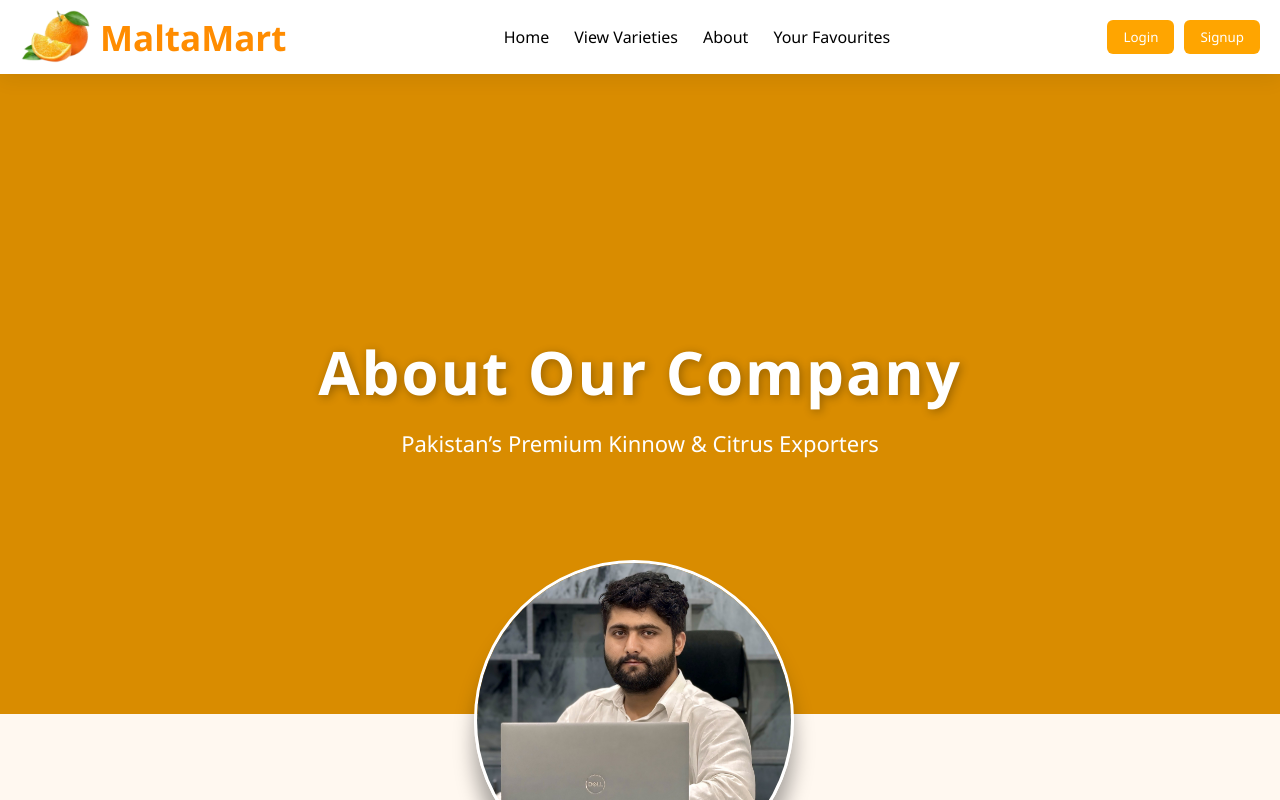
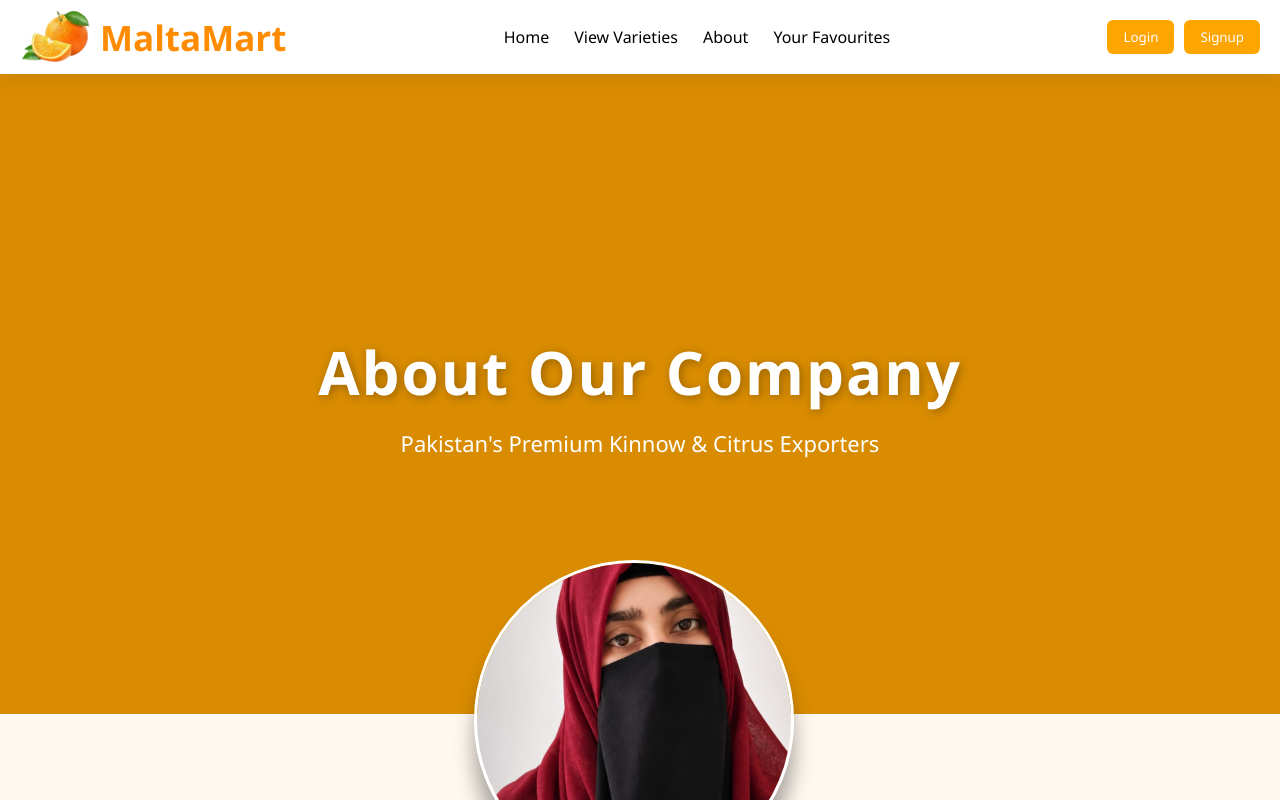
Before and after one commit to mgulabyar/maltamart-frontend, a React (Create React App) app: page /about in a window 1280 px wide. Shown: the top 800 px of the page. Built offline with nearby package versions, Linux system fonts and the light colour scheme.

Commit message:
style: refine dashboard grid layout and typography consistency

```diff
--- a/src/pages/About/About.jsx
+++ b/src/pages/About/About.jsx
@@ -11,7 +11,7 @@ import {
 } from "react-icons/fa";
 import { MdLocationOn, MdPhone, MdEmail } from "react-icons/md";
 import "aos/dist/aos.css";
-import owner from "../../images/asfand.jpeg";
+import owner from "../../images/shabana.jpeg";
 import "./About.css";
 import Footer from "../../components/Footer/Footer";
 
@@ -27,7 +27,7 @@ const About = () => {
         <div>
           <h1 className="head">About Our Company</h1>
           <p className="hero-sub">
-            Pakistan’s Premium Kinnow & Citrus Exporters
+            Pakistan's Premium Kinnow & Citrus Exporters
           </p>
         </div>
       </div>
```
Also changed, not shown: src/images/shabana.jpeg (added).
